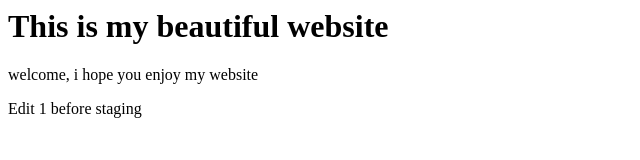
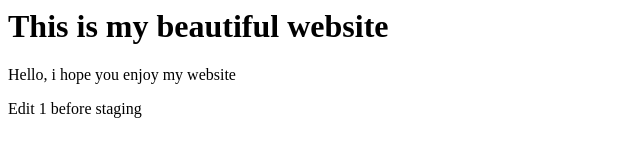
Before and after one commit to waleedzafar123/waleedtest1, a plain HTML site: page index.html in a window 1280 px wide. Shown: the full height of the page, 0-640 px from the left. Drawn offline with Linux system fonts and the light colour scheme.

Commit message:
Changed welcome to Hello

```diff
--- a/index.html
+++ b/index.html
@@ -1,6 +1,6 @@
 <html>
 <title>This is my first website</title>
 <h1>This is my beautiful website</h1>
-<p>welcome, i hope you enjoy my website</p>
+<p>Hello, i hope you enjoy my website</p>
 <p>Edit 1 before staging</p>
 </html>
```
